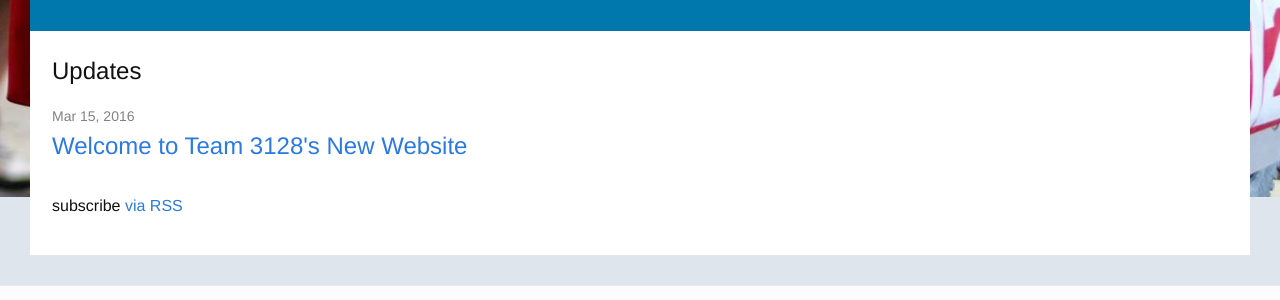
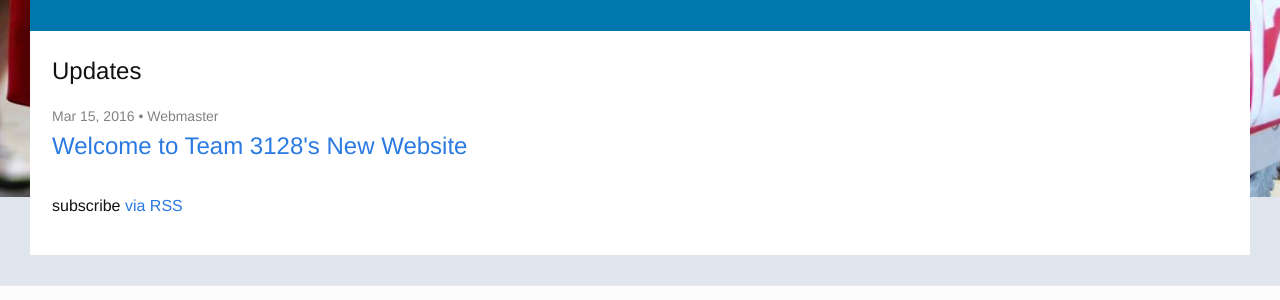
Before and after one commit to uynitsuj/team3128.github.io, a Jekyll site: the page built from students/updates.html, in a window 1280 px wide. Shown: the part 283-583 px from the top of the page. Built offline with Jekyll 4.4.1, drawn with Linux system fonts in a browser that asks for light colours.

Commit message:
Made Updates List better

```diff
--- a/students/updates.html
+++ b/students/updates.html
@@ -9,7 +9,7 @@
 <ul class="post-list">
     {% for post in site.posts %}
     <li>
-        <span class="post-meta">{{ post.date | date: "%b %-d, %Y" }}</span>
+        <span class="post-meta">{{ post.date | date: "%b %-d, %Y" }} • {{ post.author }}</span>
         <h2>
             <a class="post-link" href="{{ post.url | prepend: site.baseurl }}">{{ post.title }}</a>
         </h2>
```
